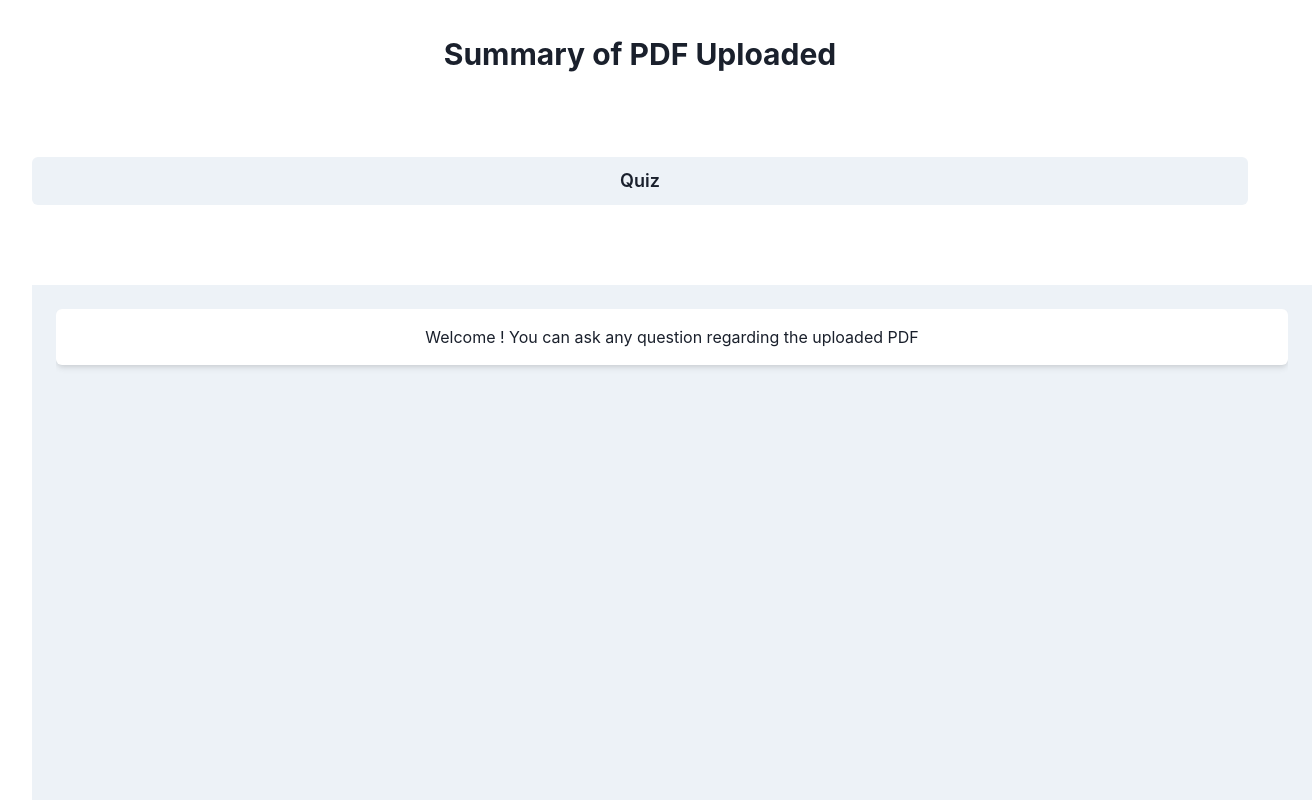
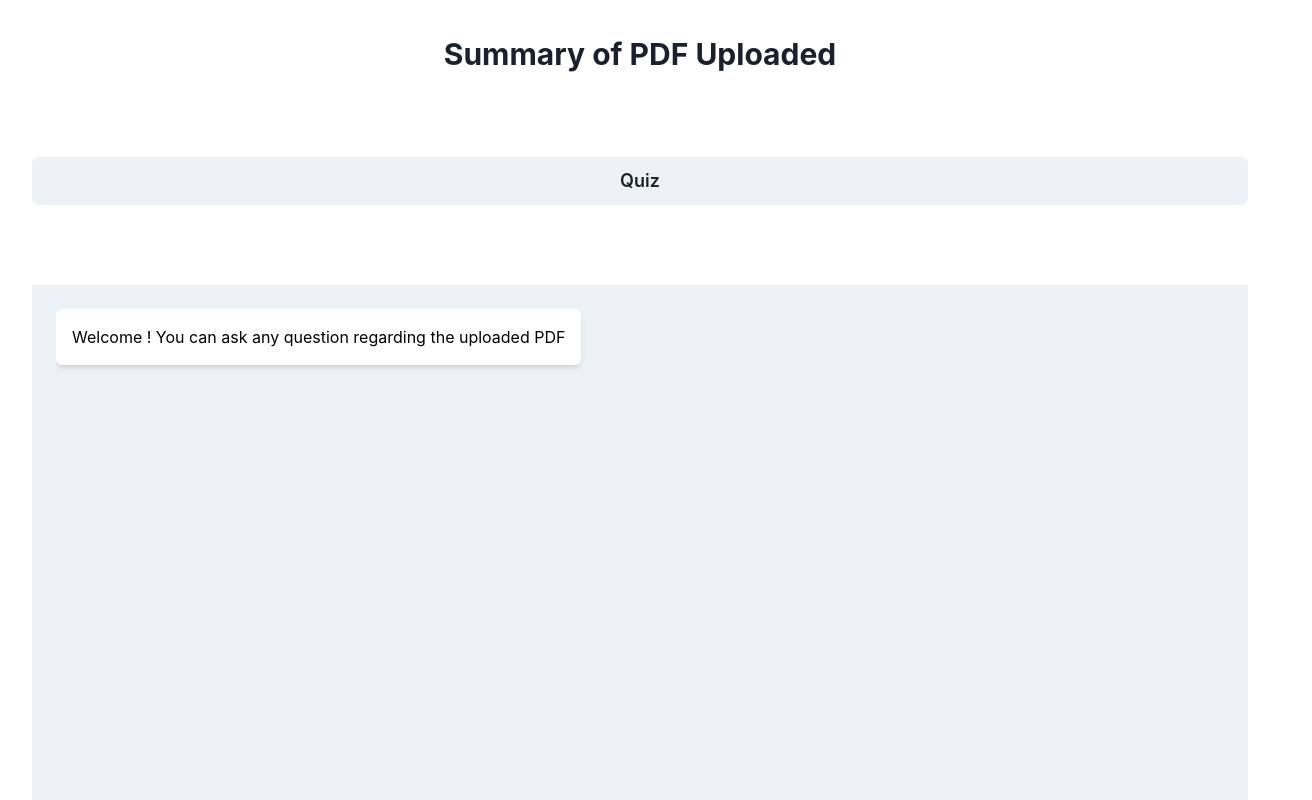
Before and after one commit to dedsecrattle/QuestAI, a React (Vite) app: page /pdfSummary in a window 1280 px wide. Shown: the top 800 px of the page, 1312 px wide, since content can reach past the window. Built offline with nearby package versions, Linux system fonts and the light colour scheme.

Commit message:
ui fix and message fix

```diff
--- a/src/pages/ChatInterface.jsx
+++ b/src/pages/ChatInterface.jsx
@@ -25,12 +25,17 @@ function ChatInterface ({context}) {
   const handleSubmit = async (e) => {
     e.preventDefault();
     if (newMessage.trim() !== '') {
+      const userMessage = { id: Date.now(), text: newMessage, sender: 'user' };
+      setMessages((currentMessages) => [...currentMessages, userMessage]);
+      setNewMessage('');
+
       try {
         // Send the new message to the API
         const response = await getResponse(context, newMessage)
         console.log(response)
-        setMessages([...messages, response]);
-        setNewMessage('');
+        const responseObject = { id: Date.now(), text: response, sender: 'system' };
+        setMessages((currentMessages) => [...currentMessages, responseObject]);
+        // setNewMessage('');
       } catch (error) {
         console.error('Error sending message:', error);
       }
@@ -41,23 +46,29 @@ function ChatInterface ({context}) {
     <Flex
       direction="column"
       h="100vh"
-      w="100vw"
+      // w="100vw"
       bg="gray.100"
       p={6}
       boxSizing="border-box"
     >
       <Box flexGrow={1} overflowY="auto">
-        {messages.map((message, index) => (
-          <Box
-            key={index}
-            bg="white"
-            p={4}
-            borderRadius="md"
-            shadow="md"
-            mb={4}
+        {messages.map((message) => (
+          <Flex
+          key={message.id}
+          justify={message.sender === 'user' ? 'flex-end' : 'flex-start'}
+          mb={4}
           >
-            <Text>{message.text}</Text>
-          </Box>
+            <Box
+              bg={message.sender === 'user' ? 'blue.400' : 'white'}
+              color={message.sender === 'user' ? 'white' : 'black'}
+              p={4}
+              borderRadius="md"
+              shadow="md"
+              maxWidth="70%"
+            >
+              <Text textAlign={message.sender === 'user' ? 'right' : 'left'}>{message.text}</Text>
+            </Box>
+          </Flex>
         ))}
       </Box>
       <form onSubmit={handleSubmit}>
```
